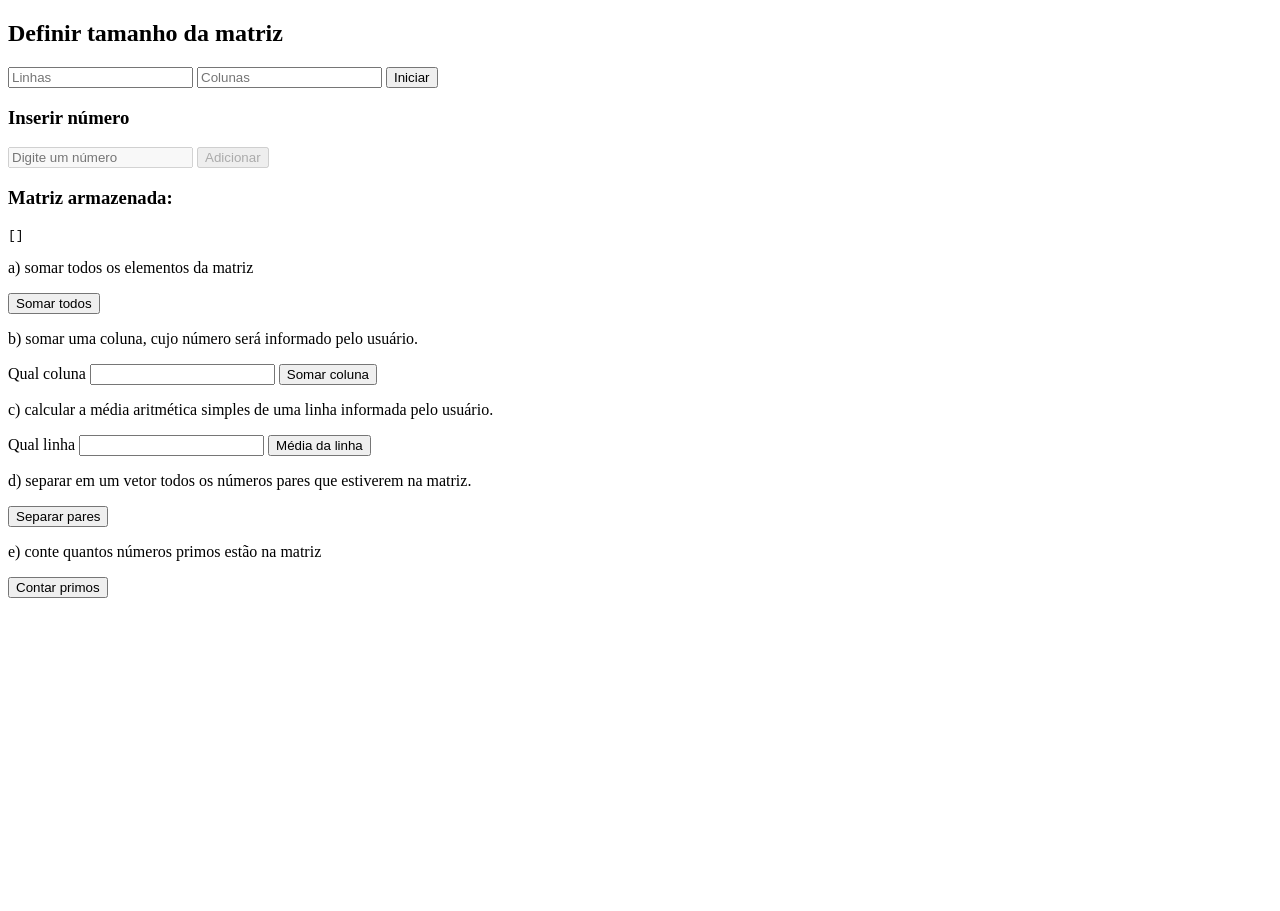
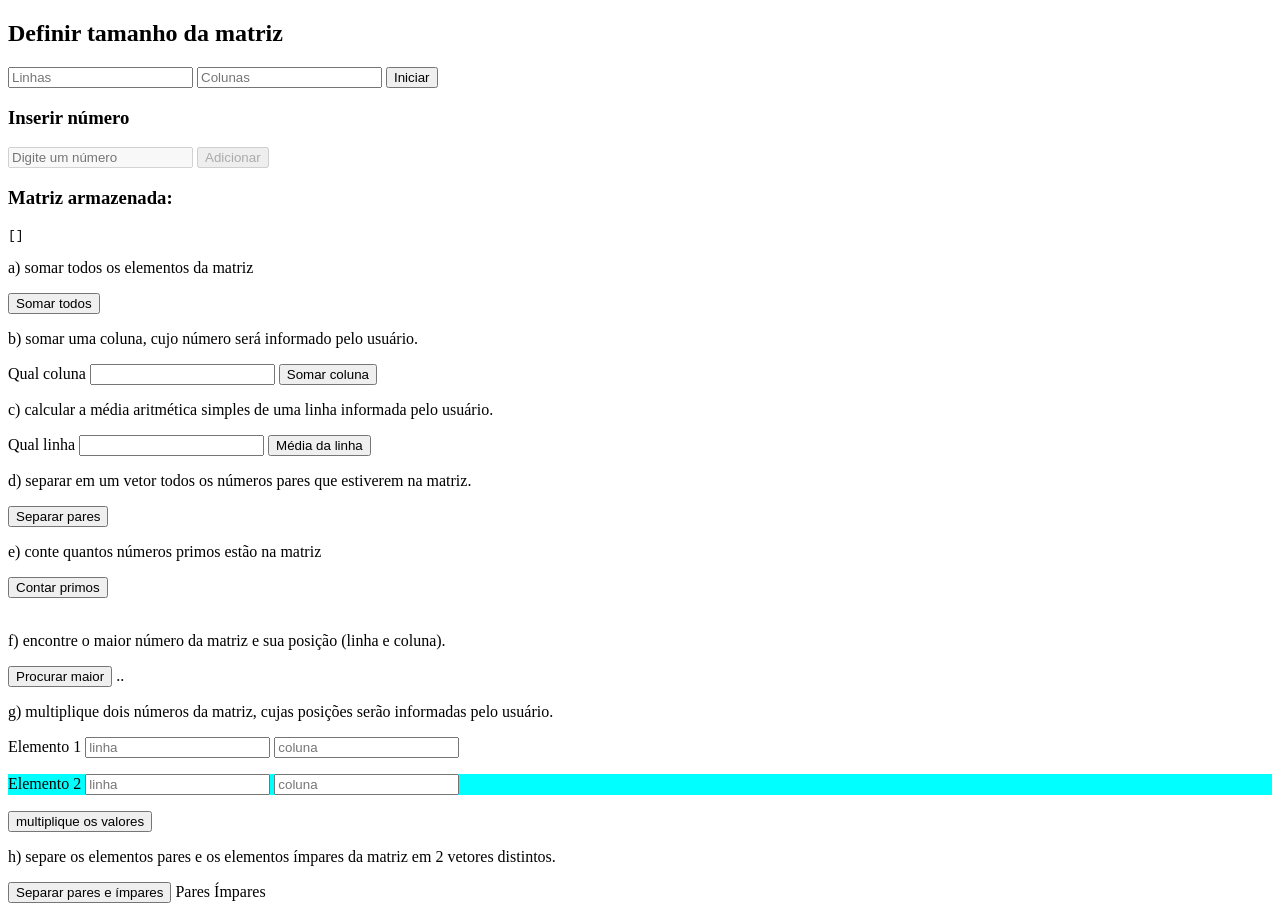
Before and after one commit to rjhalmeman/algoritmos, a plain HTML site: page 3bimestre/2025-08-25_e_29-ExercicioLista15/Lista15.html in a window 1280 px wide. Before the commit the page ends 800 px from the top, so only its background shows below. Drawn offline with Linux system fonts and the light colour scheme.

Commit message:
29/08/2025 - 09:03:25

```diff
--- a/3bimestre/2025-08-25_e_29-ExercicioLista15/Lista15.html
+++ b/3bimestre/2025-08-25_e_29-ExercicioLista15/Lista15.html
@@ -49,14 +49,46 @@
     <span id="spanContagemDePrimos"></span>
 
     <br>
-    <!-- f) encontre o maior número da matriz e sua posição (linha e coluna). -->
-    <!-- mostre a posição (linha e coluna) do maior elemento da matriz.
+    <br>
+    <p>f) encontre o maior número da matriz e sua posição (linha e coluna). </p>
+    <input type="button" value="Procurar maior" onclick="funcaoProcurarOMaior()">
+    <span id="spanMaioral">..</span>
+    <br>
+    <p>g) multiplique dois números da matriz, cujas posições serão informadas pelo usuário.</p>
 
-    g) multiplique dois números da matriz, cujas posições serão informadas pelo usuário.
 
-    h) separe os elementos pares e os elementos ímpares da matriz em 2 vetores distintos.
+    <p>
+        Elemento 1
+        <input type="number" placeholder="linha" id="inputLinhaA">
+        <input type="number" placeholder="coluna" id="inputColunaA">
+    </p>
+    <p style="background-color: aqua;">
+        Elemento 2
+        <input type="number" placeholder="linha" id="inputLinhaB">
+        <input type="number" placeholder="coluna" id="inputColunaB">
+    </p>
+    <input type="button" value="multiplique os valores" onclick="multipliqueValores()">
+    <span id="spanMultiplicacao"></span>
 
-    i) faça uma função que procure um elemento na matriz e informe se está presente ou não na matriz.
+    <p>h) separe os elementos pares e os elementos ímpares da matriz em 2 vetores distintos.</p>
+    <input type="button" value="Separar pares e ímpares" onclick="separarParesImpares()">
+    <label for="spanHPares">Pares</label>
+    <span id="spanHPares"></span>
+    <label for="spanHImpares">Ímpares</label>
+    <span id="spanHImpares"></span>
+
+    <script src="./script.js"></script>
+    <script src="./scriptF.js"></script>
+    <script src="./scriptG.js"></script>
+    <script src="./scriptH.js"></script>
+
+
+
+ <!--
+
+
+    i) faça uma função que procure um elemento na
+        matriz e informe onde ele está.
 
     j) faça uma função que procure e conte quantas vezes um elemento aparece na matriz.
 
@@ -64,13 +96,6 @@
 
     l) faça uma função que retorne as posições (linha e coluna) de um determinado elemento em um matriz.
      -->
-
-
-
-
-    <script src="./script.js"></script>
-
-
 </body>
 
 </html>
--- /dev/null
+++ b/3bimestre/2025-08-25_e_29-ExercicioLista15/scriptF.js
@@ -0,0 +1,16 @@
+function funcaoProcurarOMaior() {
+    let maioral = matriz[0][0];
+    let l = 0;
+    let c = 0;
+    for (let i = 0; i < matriz.length; i++) {
+        for (let j = 0; j < matriz[0].length; j++) {
+            if (maioral < matriz[i][j]) {
+                maioral = matriz[i][j];
+                l = i;
+                c = j;
+            }
+        }
+    }
+    document.getElementById("spanMaioral").innerHTML = "O maior é "
+        + maioral + "na posição " + l + "," + c;
+}
--- /dev/null
+++ b/3bimestre/2025-08-25_e_29-ExercicioLista15/scriptG.js
@@ -0,0 +1,10 @@
+function multipliqueValores(){
+    let linhaA = parseInt(document.getElementById("inputLinhaA").value);
+    let colunaA = parseInt(document.getElementById("inputColunaA").value);
+    let linhaB = parseInt(document.getElementById("inputLinhaB").value);
+    let colunaB = parseInt(document.getElementById("inputColunaB").value);
+
+    let mult = matriz[linhaA][colunaA]* matriz[linhaB][colunaB];
+
+    document.getElementById("spanMultiplicacao").innerHTML = mult;
+}
--- /dev/null
+++ b/3bimestre/2025-08-25_e_29-ExercicioLista15/scriptH.js
@@ -0,0 +1,17 @@
+function separarParesImpares(){
+    let vetorPares = [];
+    let vetorImpares = [];
+    for (let i = 0; i < matriz.length; i++) {
+        for (let j = 0; j < matriz[i].length; j++) {
+            if (matriz[i][j]%2==0) {
+                vetorPares.push(matriz[i][j]);
+            } else {
+                vetorImpares.push(matriz[i][j]);
+            }
+        }
+    }
+    document.getElementById("spanHPares").innerHTML = vetorPares;
+    document.getElementById("spanHImpares").innerHTML = vetorImpares;
+
+
+}
```
